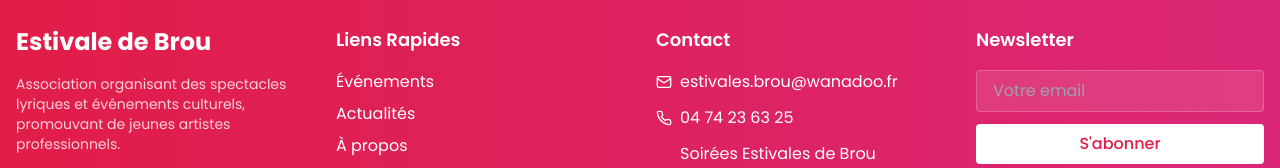
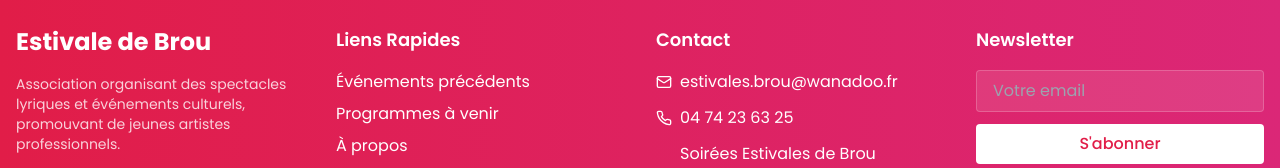
Before and after one commit to lionelLP/estivales_2025_v2, a Next.js app: page / in a window 1280 px wide. Shown: the part 902-1070 px from the top of the page. Built offline with nearby package versions, Linux system fonts and the light colour scheme; no server answers; the database is empty.

Commit message:
some footer links fixed

```diff
--- a/components/common/Footer.tsx
+++ b/components/common/Footer.tsx
@@ -26,13 +26,13 @@ export default function Footer() {
             <h3 className="text-lg font-semibold mb-4">Liens Rapides</h3>
             <ul className="space-y-2">
               <li>
-                <Link href="/events" className="hover:text-white/80 transition">
-                  Événements
+                <Link href="/programme/passes" className="hover:text-white/80 transition">
+                  Événements précédents
                 </Link>
               </li>
               <li>
-                <Link href="/news" className="hover:text-white/80 transition">
-                  Actualités
+                <Link href="/programme/futur" className="hover:text-white/80 transition">
+                  Programmes à venir
                 </Link>
               </li>
               <li>
@@ -42,7 +42,7 @@ export default function Footer() {
               </li>
               <li>
                 <Link
-                  href="/contact"
+                  href="/pratique/contact"
                   className="hover:text-white/80 transition"
                 >
                   Contact
```
